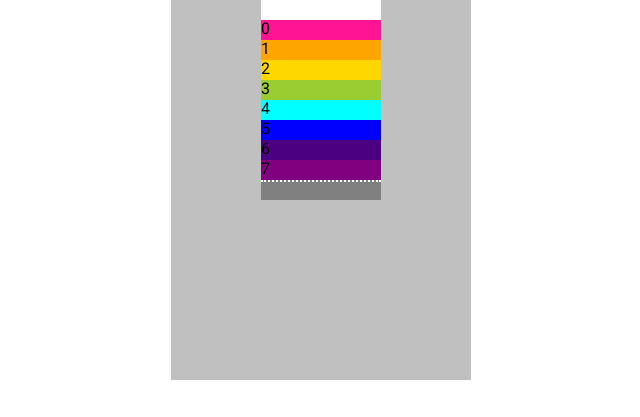
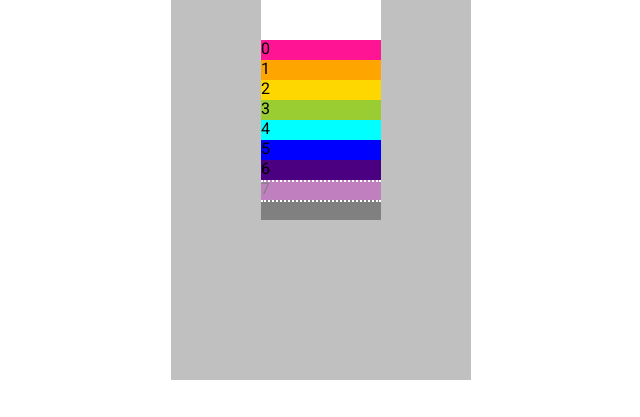
Before and after one commit to igor-colyaskin/zoomer, a website built with webpack: page src/template.html in a window 1280 px wide. Shown: the whole page, without its empty margins (319-959 px from the left). Built offline with nearby package versions, Linux system fonts and the light colour scheme.

Commit message:
for-zoomer: slow and quick shift

```diff
--- a/src/js/bll/store.js
+++ b/src/js/bll/store.js
@@ -3,8 +3,9 @@ export const store = {
         shift: 0,
         windowHeight: 10,
         elementHeight: 20,
-        elementNumber: 2000,
-        shiftIncrement: 0
+        elementNumber: 400,
+        shiftIncrement: 0,
+        shiftSpeed: 0
     },
 
     getState() {
@@ -16,12 +17,13 @@ export const store = {
         switch (action.type) {
             case  'SHIFT_LIST' :
                 this._state.shiftIncrement = action.payload.shiftIncrement
-                const {shift, elementNumber, windowHeight, shiftIncrement} = this._state
+                this._state.shiftSpeed = action.payload.shiftSpeed
+                const {elementNumber, windowHeight} = this._state
 
                 let shifter = setInterval(() => {
                     if (this._state.shiftIncrement === 0 ||
                         this._state.shift === 0 && this._state.shiftIncrement < 0 ||
-                        (this._state.shift === (elementNumber - windowHeight + 2) && this._state.shiftIncrement > 0)
+                        (this._state.shift === (elementNumber - windowHeight + 3) && this._state.shiftIncrement > 0)
                     ) {
                         clearInterval(shifter)
                         return
@@ -29,9 +31,9 @@ export const store = {
 
                     const newState = this._state.shift + action.payload.shiftIncrement
                     this._state.shift = newState
-                    const listPosition = 20 - newState * 20
+                    const listPosition = 40 - newState * 20
                     container.style.top = `${listPosition}px`
-                }, 10)
+                }, action.payload.shiftSpeed)
                 break
             case  'STOP_SHIFT' :
                 this._state.shiftIncrement = 0
--- a/src/js/components/ListContainer.js
+++ b/src/js/components/ListContainer.js
@@ -3,7 +3,7 @@ import {BACKGROUND_ARRAY} from '../constants/BACKGROUND_ARRAY'
 
 export const ListContainer = () => {
     const {shift, elementHeight, elementNumber} = store.getState()
-    const listPosition = 20 - shift * 20
+    const listPosition = 40 - shift * 20
 
 
     const container = document.createElement('div')
@@ -13,7 +13,6 @@ export const ListContainer = () => {
     const arr = Array(elementNumber).fill(0)
     arr.map((element, index) => {
         const div = document.createElement('div')
-        div.classList.add('point')
         div.classList.add('low')
         div.setAttribute('id', `point-${index + 1}`)
         div.style.height = `${elementHeight}px`
--- /dev/null
+++ b/src/js/components/ScrollButton.js
@@ -0,0 +1,18 @@
+import {store} from '../bll/store'
+
+const dispatch = store.dispatch.bind(store)
+
+export const ScrollButton = (scrollType, shiftIncrement, shiftSpeed) => {
+    const {windowHeight, elementHeight} = store.getState()
+
+    const scrollButton = document.createElement('div')
+    scrollButton.classList.add('scroll')
+    scrollButton.classList.add(scrollType)
+    scrollButton.addEventListener('mouseenter', () => {
+        dispatch({type: 'SHIFT_LIST', payload: {shiftIncrement, shiftSpeed}})
+    })
+    scrollButton.addEventListener('mouseleave', () => {
+        dispatch({type: 'STOP_SHIFT'})
+    })
+    return scrollButton
+}
--- a/src/js/components/Window.js
+++ b/src/js/components/Window.js
@@ -1,4 +1,5 @@
 import {ListContainer} from './ListContainer'
+import {ScrollButton} from './ScrollButton'
 import {store} from '../bll/store'
 
 const dispatch = store.dispatch.bind(store)
@@ -7,28 +8,18 @@ export const Window = () => {
     const {windowHeight, elementHeight} = store.getState()
     const window = document.createElement('div')
     window.classList.add('window')
-    window.style.height = `${windowHeight * elementHeight}px`
+    window.style.height = `${windowHeight * elementHeight + 20}px`
 
-    const scrollTop = document.createElement('div')
-    scrollTop.classList.add('scroll')
-    scrollTop.classList.add('scroll-top')
-    scrollTop.addEventListener('mouseenter', () => {
-        dispatch({type: 'SHIFT_LIST', payload: {shiftIncrement: 1}})
-    })
-    scrollTop.addEventListener('mouseleave', () => {
-        dispatch({type: 'STOP_SHIFT'})
-    })
+    const scrollTopSlow = ScrollButton('scroll-top-slow', 1, 1)
+    const scrollTopQuick = ScrollButton('scroll-top-quick', 1, 2)
+    const scrollBottomSlow = ScrollButton('scroll-bottom-slow', -1, 1)
+    const scrollBottomQuick = ScrollButton('scroll-bottom-quick', -1, 2)
 
-    const scrollBottom = document.createElement('div')
-    scrollBottom.classList.add('scroll')
-    scrollBottom.classList.add('scroll-bottom')
-    scrollBottom.addEventListener('mouseenter', () => {
-        dispatch({type: 'SHIFT_LIST', payload: {shiftIncrement: -1}})
-    })
-    scrollBottom.addEventListener('mouseleave', () => {
-        dispatch({type: 'STOP_SHIFT'})
-    })
-
-    window.append(ListContainer(), scrollTop, scrollBottom)
+    window.append(
+        ListContainer(),
+        scrollTopQuick,
+        scrollTopSlow,
+        scrollBottomSlow,
+        scrollBottomQuick)
     return window
 }
--- a/src/styles/scss/layout/_list.scss
+++ b/src/styles/scss/layout/_list.scss
@@ -1,25 +1,25 @@
-.point {
-  height: 20px;
-  width: 120px;
-  background: chocolate;
-  box-sizing: border-box;
-}
-
 .scroll {
   position: absolute;
   height: 20px;
   width: 120px;
   background: rgba(255, 255, 255, 0.5);
-
   box-sizing: border-box;
 }
 
-.scroll-top {
+.scroll-top-quick {
   top: 0;
   border-bottom: 2px dotted white;
 }
+.scroll-top-slow {
+  top: 20px;
+  border-bottom: 2px dotted white;
+}
 
-.scroll-bottom {
+.scroll-bottom-slow {
+  bottom: 20px;
+  border-top: 2px dotted white;
+}
+.scroll-bottom-quick {
   bottom: 0;
   border-top: 2px dotted white;
 }
```
